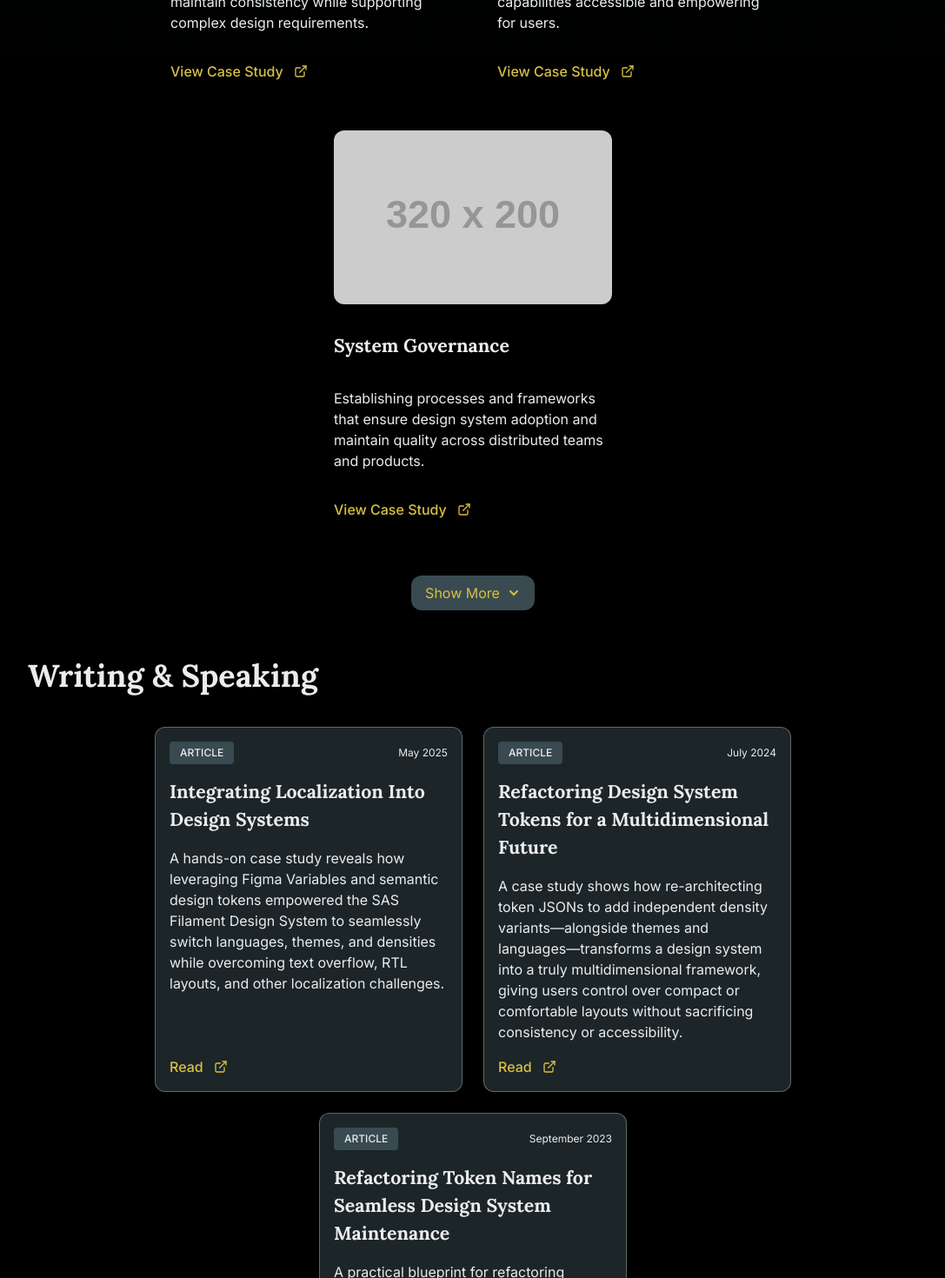
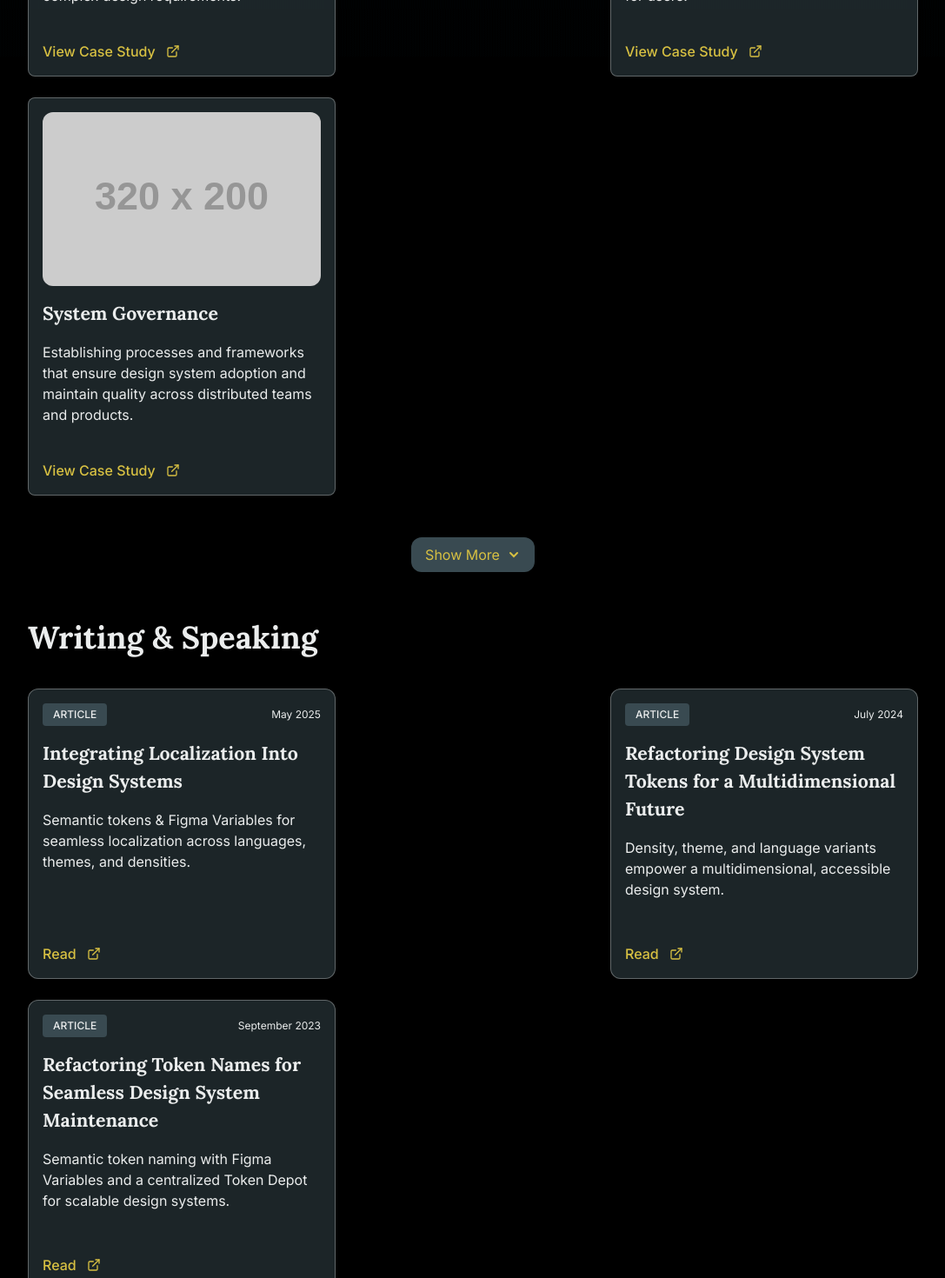
Before and after one commit to RHemstad/portfolio, a React (Vite) app: page / in a window 1280 px wide. Shown: the part 720-2190 px from the top of the page at 87% size, without its empty margins (96-1183 px from the left). Built offline with nearby package versions, Linux system fonts and the light colour scheme.

Commit message:
fix: more updates

```diff
--- a/src/app.css
+++ b/src/app.css
@@ -24,8 +24,8 @@ header, footer, section {
 }
 
 header {
-  padding-block: var(--space-16);
   padding-inline: var(--space-8);
+  padding-inline-start: 0;
   max-width: var(--container-xl);
   margin: 0 auto;
   display: flex;
@@ -38,11 +38,6 @@ header {
 }
 
 section {
-  /*
-  padding-block: var(--space-8);
-  padding-inline: var(--space-8);
-  */
-
   padding-block: var(--space-6);
   padding-inline: var(--space-32);
   /*max-width: var(--container-xl);*/
--- a/src/data/writing.js
+++ b/src/data/writing.js
@@ -5,7 +5,7 @@ export const writing = [
     type: "article",
     publication: "Smashing Magazine",
     date: "May 2025",
-    description: "A hands-on case study reveals how leveraging Figma Variables and semantic design tokens empowered the SAS Filament Design System to seamlessly switch languages, themes, and densities while overcoming text overflow, RTL layouts, and other localization challenges.",
+    description: "Semantic tokens & Figma Variables for seamless localization across languages, themes, and densities.",
     link: "https://www.smashingmagazine.com/2025/05/integrating-localization-into-design-systems/"
   },
   {
@@ -14,7 +14,7 @@ export const writing = [
     type: "article",
     publication: "Medium",
     date: "July 2024",
-    description: "A case study shows how re-architecting token JSONs to add independent density variants—alongside themes and languages—transforms a design system into a truly multidimensional framework, giving users control over compact or comfortable layouts without sacrificing consistency or accessibility.",
+    description: "Density, theme, and language variants empower a multidimensional, accessible design system.",
     link: "https://medium.com/@rebecca.hemstad/refactoring-design-system-tokens-for-a-multidimensional-future-22a1957b6a5e"
   },
   {
@@ -23,7 +23,7 @@ export const writing = [
     type: "article",
     publication: "Medium",
     date: "September 2023",
-    description: "A practical blueprint for refactoring design tokens illustrates how establishing a clear, semantic naming convention—backed by Figma Variables and a centralized Token Depot—streamlines collaboration, eases maintenance, and keeps a design system scalable across themes, densities, and languages.",
+    description: "Semantic token naming with Figma Variables and a centralized Token Depot for scalable design systems.",
     link: "https://medium.com/@rebecca.hemstad/refactoring-token-names-for-seamless-design-system-maintenance-dda22ef7bf66"
   },
   {
--- a/src/pages.css
+++ b/src/pages.css
@@ -197,38 +197,116 @@
 /* ********* CARDS ********** */
 /* ***************************** */
 
+.cards {
+  display: flex;
+  flex-wrap: wrap;
+  gap: var(--space-6);
+  justify-content: space-between;
+  align-items: flex-start;
+  flex-direction: row;
+  padding-block-end: var(--space-4);
+  padding-block-start: var(--space-4);
+}
+
 .card {
   display: flex;
   flex-direction: column;
   flex: 1 1 var(--component-card); /* flexible width cards that can wrap */
   gap: var(--space-4);
   border-radius: var(--radius-md);
-  /*transition: transform .3s ease, box-shadow .3s ease;*/
   color: var(--color-text-primary);
   padding-block: var(--space-4);
   padding-inline: var(--space-4);
   box-shadow: var(--shadow-card);
   width: var(--component-card);
-  /*max-width: 100%;*/
+
   max-width: var(--component-card-max);
   min-height: var(--component-min);
+  flex: 1 1 var(--component-card); /* Allows cards to grow, shrink, and basis */
 }
 
+/* Spacing between card elements */
+.card h3 {
+  margin-block-end: var(--space-4);
+}
+.card p {
+  margin-block-start: 0;
+  margin-block-end: var(--space-6);
+  flex-grow: 1;
+}
+
+/* Card link wrapper for clickable cards */
+.card-link {
+  display: flex;
+  flex-direction: column;
+  height: 100%;
+  text-decoration: none;
+  color: inherit;
+  transition: all 0.2s ease;
+}
+.card-link:hover {
+  text-decoration: none;
+  color: inherit;
+}
+
+/* Align the link to the bottom of the card */
+.card .card-link .link-generic {
+  margin-block-start: auto;
+}
+
+/* Card hover effects */
 .card:hover {
   box-shadow: var(--shadow-lg);
   transform: var(--transform-lift-md);
 }
 
-.cards {
-  display: flex;
-  flex-wrap: wrap;
-  gap: var(--space-6);
-  justify-content: center;
-  flex-direction: row;
-  padding-block-end: var(--space-4);
-  padding-block-start: var(--space-4);
+
+
+/* Design card specific styles */
+.design-card {
+  position: relative;
+  overflow: hidden;
+  background: var(--color-surface-alt-muted);
+  backdrop-filter: blur(5px);
+  -webkit-backdrop-filter: blur(5px);
+  border: 1px solid var(--color-border-card);
+  border-radius: 8px;
+}
+.design-card:hover {
+  border-color: var(--color-accent-primary);
+  transform: var(--transform-lift-md);
+  box-shadow: var(--shadow-xl);
+}
+.design-card-image {
+  width: 100%;
+  height: auto;
+  border-radius: var(--radius-md);
+  margin-block-end: var(--space-4);
 }
 
+/* Writing card specific styles */
+.writing-card {
+  background: var(--color-surface-alt-muted);
+  backdrop-filter: blur(5px);
+  -webkit-backdrop-filter: blur(5px);
+  border: 1px solid var(--color-border-card);
+}
+.writing-card:hover {
+  border-color: var(--color-accent-primary);
+  transform: var(--transform-lift-md);
+  box-shadow: var(--shadow-xl);
+}
+.writing-card-meta {
+  display: flex;
+  flex-direction: row;
+  justify-content: space-between;
+  align-items: center;
+  margin-block-end: var(--space-4);
+}
+.date     {
+  font-size: var(--font-size-xs);
+  color: var(--text-muted);
+}
 
 
 /* ************************** */
@@ -255,7 +333,42 @@
 
 
 .design-card {
- /* Don't need anything right now see .card class */
+  background: var(--color-surface-alt-muted);
+  backdrop-filter: blur(5px);
+  -webkit-backdrop-filter: blur(5px);
+  border: 1px solid var(--color-border-card);
+}
+
+/* Add a stripe to the top of the card */
+/*
+.design-card::before {
+  content: '';
+  position: absolute;
+  top: 0;
+  left: 0;
+  width: 100%;
+  height: 2px;
+  background-color: var(--color-accent-secondary, #BBA64A);
+
+  border-top-left-radius: 8px;
+  border-top-right-radius: 8px;
+}
+*/
+
+.design-card {
+  position: relative;
+  overflow: hidden;               /* make sure nothing gets clipped */
+  background: var(--color-surface-alt-muted);
+  backdrop-filter: blur(5px);
+  -webkit-backdrop-filter: blur(5px);
+  border: 1px solid var(--color-border-card);
+  border-radius: 8px;
+}
+
+.design-card:hover {
+  border-color: var(--color-accent-primary);
+  transform: var(--transform-lift-md);
+  box-shadow: var(--shadow-xl);
 }
 
 .design-card-image {
@@ -297,6 +410,7 @@
 
 
 
+
 /* Card */
 .writing-card {
  /* Don't need anything right now see .card class */
@@ -304,8 +418,9 @@
  background: var(--color-surface-alt-muted);
  backdrop-filter: blur(5px);
  -webkit-backdrop-filter: blur(5px);
- border: 1px solid rgba(255, 255, 255, 0.3);
+ border: 1px solid var(--color-border-card);
 }
+
 
 /* Card Link Styling */
 .card-link {
@@ -316,6 +431,9 @@
   color: inherit;
   transition: all 0.2s ease;
 }
+
+/* Push links to bottom of card links - more specific to override general rule */
+
 
 .card-link:hover {
   text-decoration: none;
@@ -341,15 +459,11 @@
   color: var(--text-muted);
 }
 
-/* Push links to bottom of writing/speaking cards */
-.card .link-body {
+
+.link-generic {
   margin-block-start: auto;
 }
 
-/* Push generic links to bottom of cards */
-.card .link-generic {
-  margin-block-start: auto;
-}
 
 .button-center {
   display: flex;
--- a/src/pages/Home.jsx
+++ b/src/pages/Home.jsx
@@ -178,12 +178,13 @@ function Home() {
             {displayedProjects.map((project, index) => (
               <motion.article
                 key={project.id}
-                className="card"
+                className="card design-card"
                 initial="hidden"
                 animate="visible"
                 variants={cardVariants}
                 transition={{ delay: index >= 3 ? (index - 3) * 0.1 : 0 }}
               >
+                              <Link to={project.link} className="card-link">
                   <img
                     className="design-card-image"
                     src={project.image}
@@ -191,9 +192,12 @@ function Home() {
                   />
                   <h3>{project.title}</h3>
                   <p className="text">{project.description}</p>
+                </Link>
                 <Link to={project.link} className="link-generic">
                   View Case Study <ExternalLink className="link__icon" />
                 </Link>
+
+
               </motion.article>
             ))}
           </div>
@@ -220,10 +224,7 @@ function Home() {
       >
        {/*  <FloatingImages />*/}
         <div className="section-content">
-          <motion.div variants={writingCardVariants}>
-            <h2>Writing &amp; Speaking</h2>
-          </motion.div>
-
+          <motion.h2 variants={cardVariants}>Writing &amp; Speaking</motion.h2>
           <div className="cards">
             {displayedWriting.map((item, index) => (
               <motion.article
@@ -231,23 +232,20 @@ function Home() {
                 className="card writing-card"
                 initial="hidden"
                 animate="visible"
-                variants={writingCardVariants}
+                variants={cardVariants}
                 transition={{ delay: index >= 3 ? (index - 3) * 0.1 : 0 }}
               >
-                <a href={item.link} className="card-link">
+                <Link to={item.link} className="card-link">
                   <div className="writing-card-meta">
                     <span className="badge">{getTypeLabel(item.type)}</span>
                     <span className="date">{item.date}</span>
                   </div>
-
                   <h3>{item.title}</h3>
-
-                  <p>{item.description}</p>
-
-                  <span className="link-generic">
+                  <p className="text">{item.description}</p>
+                </Link>
+                <a href={item.link} className="link-generic">
                   {item.type === 'article' ? 'Read' : 'Details'}
                   <ExternalLink className="link__icon" />
-                  </span>
                 </a>
               </motion.article>
             ))}
--- a/src/tokens.css
+++ b/src/tokens.css
@@ -27,6 +27,7 @@
 
   --color-border-light: rgba(255, 255, 255, 0.1);
   --color-border-medium: rgba(255, 255, 255, 0.2);
+  --color-border-card: rgba(255, 255, 255, 0.3);
   --color-surface-border: #fff;
 
   --color-footer-bg: #353c41;
```
Lines whose indentation alone changed are shown as unchanged.
